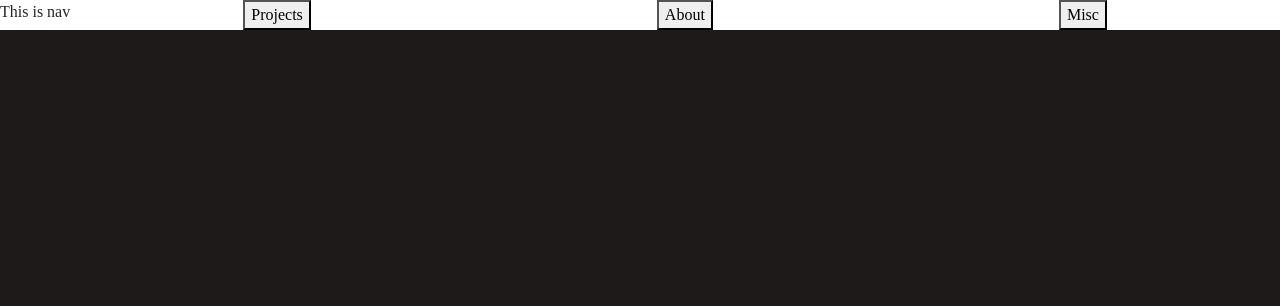
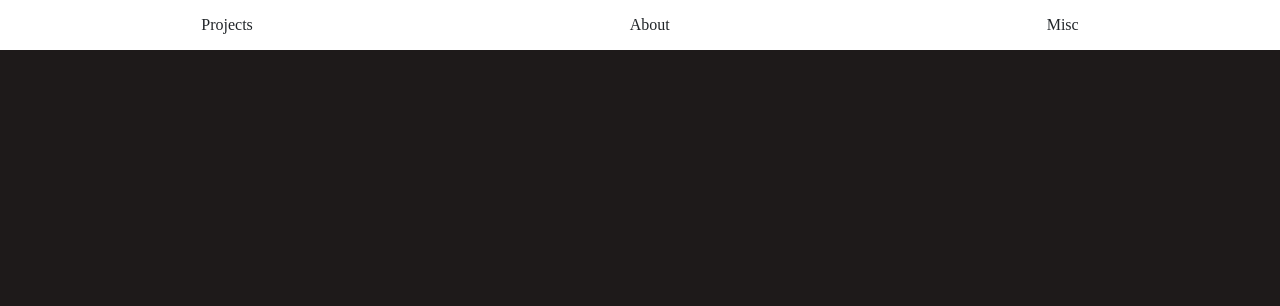
Before and after one commit to J2b2590/NewPortfolio, a plain HTML site: page index.html in a window 1280 px wide. Shown: the top 306 px of the page. Drawn offline with nearby package versions, Linux system fonts and the light colour scheme.

Commit message:
designing nav changed buttons to span

```diff
--- a/index.html
+++ b/index.html
@@ -24,10 +24,9 @@
   <body>
     <!-- Nav coming soon -->
     <div class="nav">
-      This is nav
-      <button id="projButton">Projects</button>
-      <button id="aboutButton">About</button>
-      <button id="miscButton">Misc</button>
+      <span id="projButton">Projects</span>
+      <span id="aboutButton">About</span>
+      <span id="miscButton">Misc</span>
     </div>
     <!--Navbar-->
 
@@ -80,7 +79,7 @@
 
 
     <!-- Neighbor chat beginning -->
-    <div class="container-fluid">
+    <div class="container-fluid projects">
       <div class="row no-gutters">
         <div class="row no-gutters">
           <div class="col-md-6">
@@ -291,6 +290,7 @@
 
       <!-- ------------------------------------------------- End - Crudy Beer App -->
        <!-- J COURTS START -->
+
        <div class="container-fluid">
         <div class="row no-gutters">
           <div class="col-md-6 order-md-1 projText">
--- a/scripts/app.js
+++ b/scripts/app.js
@@ -11,17 +11,17 @@ $(window).scroll(function () {
   }
 });
 
-console.log($("#projButton"));
-// on click to project, about , and video
 $("#projButton").click(function () {
   console.log("CLICKED BUTTON");
   $("html,body").animate(
     {
-      scrollTop: $(".container-fluid").offset().top,
+      scrollTop: $(".projects").offset().top,
     },
     2000
   );
 });
+
+
 
 $("#aboutButton").click(function () {
   console.log("about CLICKED BUTTON");
--- a/styles/style.css
+++ b/styles/style.css
@@ -46,10 +46,13 @@ body {
   text-align: center;
   margin: auto;
   width: 100%;
+  padding: 1%;
 }
 
 :is(#projButton, #aboutButton, #miscButton) {
   margin: auto;
+  font-size: 1rem;
+  text-decoration: none;
 }
 
 /*------------------Nav------------------*/
@@ -103,7 +106,7 @@ body {
 .name {
   color: white;
   font-family: Avenir;
-  font-size: 15vh;
+  font-size: 4em;
   text-align: center;
   position: relative;
   top: 25%;
```
